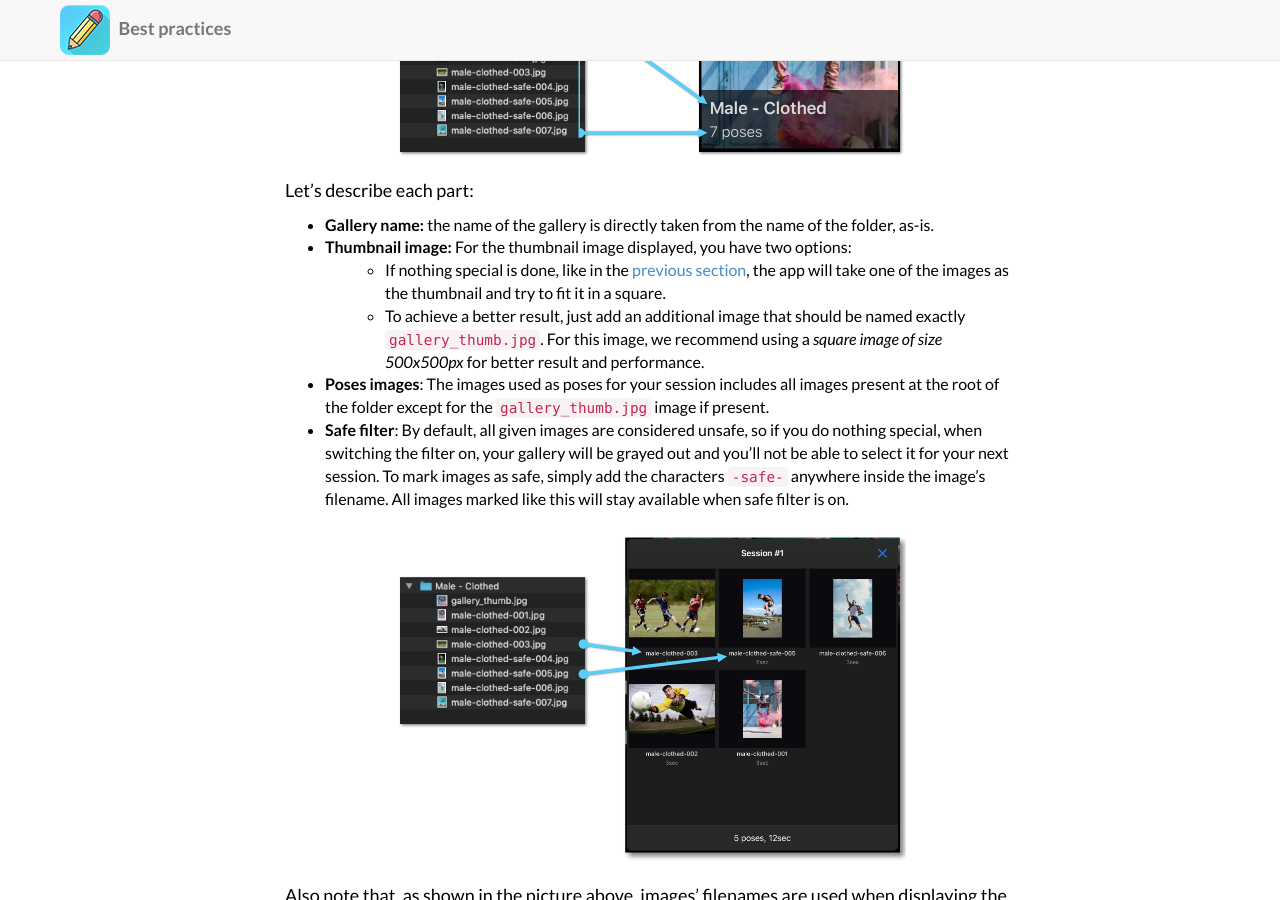
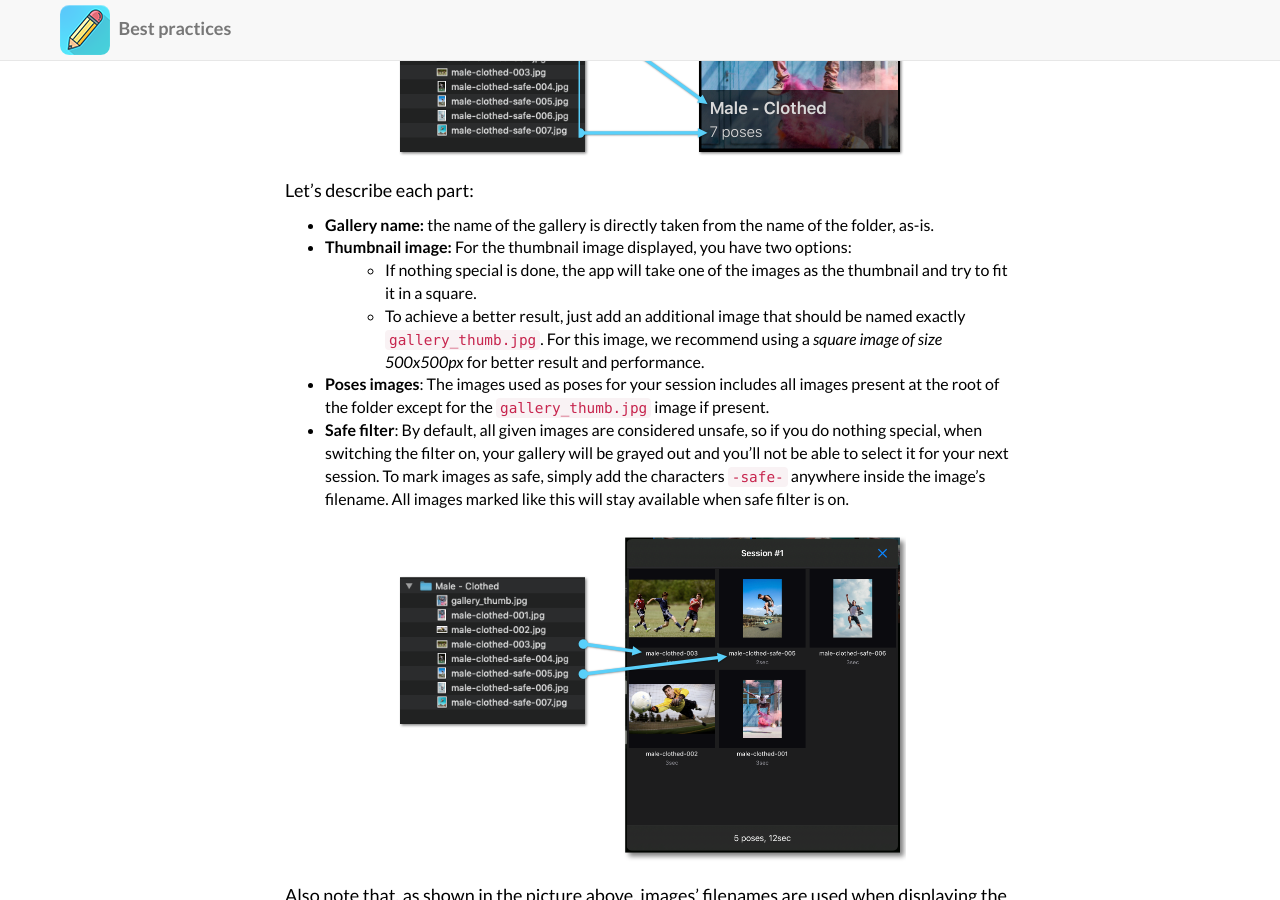
Before and after one commit to QuickPoses/quickposes.github.io, a Jekyll site: the page built from help/1_5/best_practices.md, in a window 1280 px wide and 900 px high, scrolled down 534 px. Built offline with Jekyll 4.4.1, drawn with Linux system fonts in a browser that asks for light colours.

Commit message:
remove useless link

```diff
--- a/help/1_5/best_practices.md
+++ b/help/1_5/best_practices.md
@@ -19,7 +19,7 @@ Let's describe each part:
 
 - **Gallery name:** the name of the gallery is directly taken from the name of the folder, as-is.
 - **Thumbnail image:** For the thumbnail image displayed, you have two options:
-    - If nothing special is done, like in the [previous section](#quick--dirty-import), the app will take one of the images as the thumbnail and try to fit it in a square.
+    - If nothing special is done, the app will take one of the images as the thumbnail and try to fit it in a square.
     - To achieve a better result, just add an additional image that should be named exactly `gallery_thumb.jpg`. For this image, we recommend using a _square image of size 500x500px_ for better result and performance.
 - **Poses images**: The images used as poses for your session includes all images present at the root of the folder except for the `gallery_thumb.jpg` image if present.
 - **Safe filter**: By default, all given images are considered unsafe, so if you do nothing special, when switching the filter on, your gallery will be grayed out and you'll not be able to select it for your next session. To mark images as safe, simply add the characters `-safe-` anywhere inside the image's filename. All images marked like this will stay available when safe filter is on.
```
